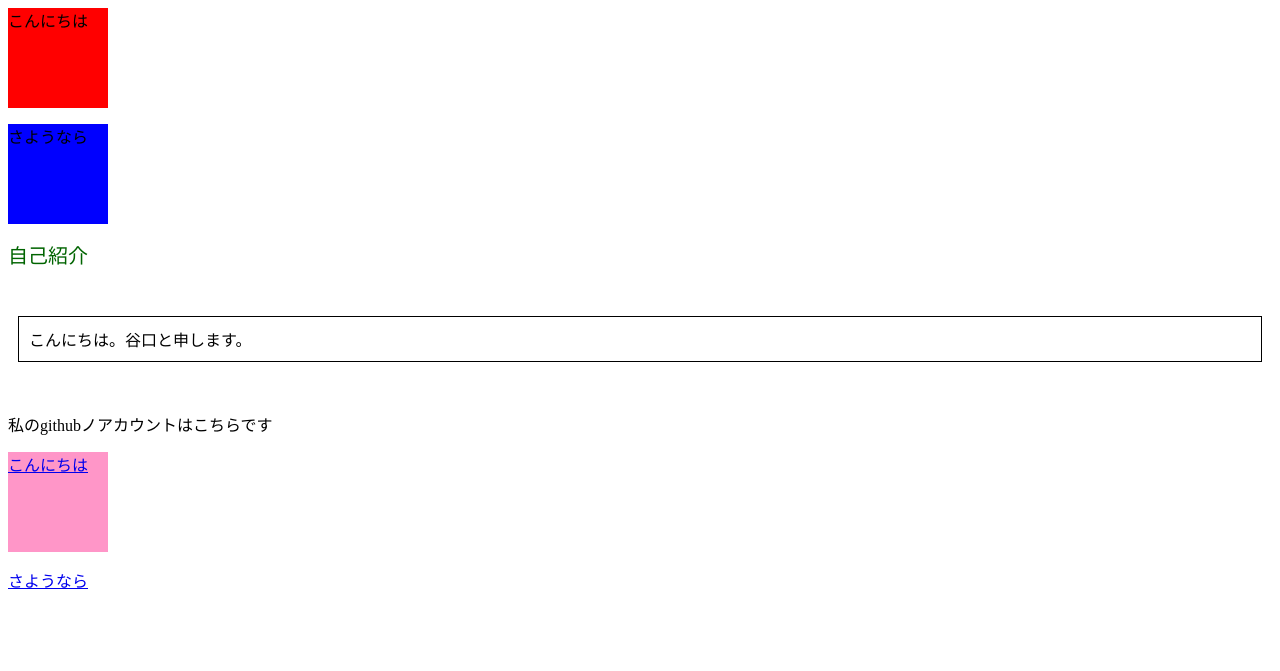
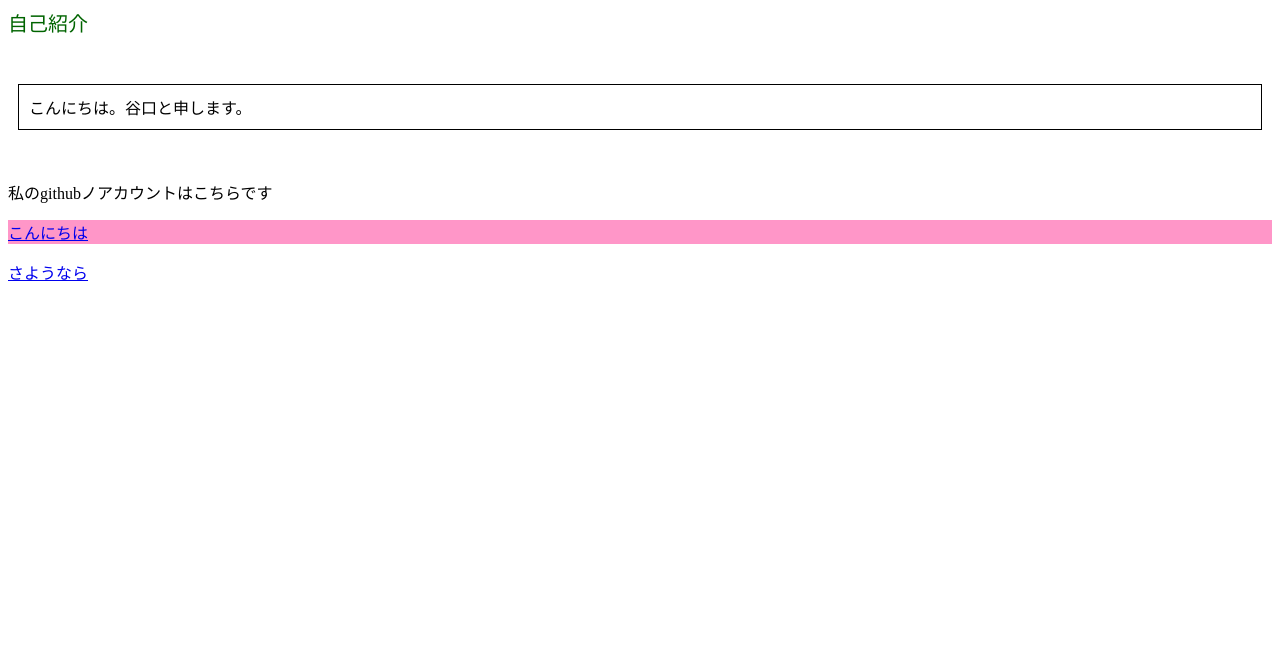
Before and after one commit to Shino-Taniguchi/kadai, a plain HTML site: page kadai-03/index.html in a window 1280 px wide. Drawn offline with Linux system fonts and the light colour scheme.

Commit message:
Update index.html

```diff
--- a/kadai-03/index.html
+++ b/kadai-03/index.html
@@ -1,23 +1,3 @@
-<html>
-  <head>
-    <style>
-     .box {
-        width: 100px;
-        height: 100px;
-     }
-     .red {
-        background: red;
-     }
-     .blue{
-        background: blue;
-     }
-     </style>
-  </head>
-  <body>
-      <p class="box red">こんにちは</p>
-      <p class="box blue">さようなら</p>
-  </body>
-</html>
 <html>
 <head>
 <title>授業の課題</title>
```
